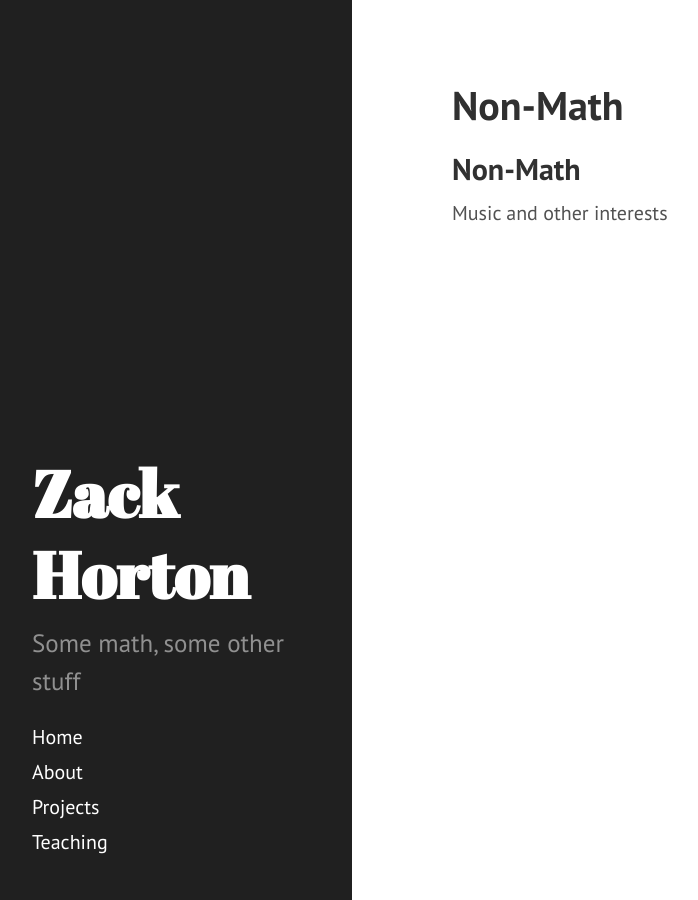
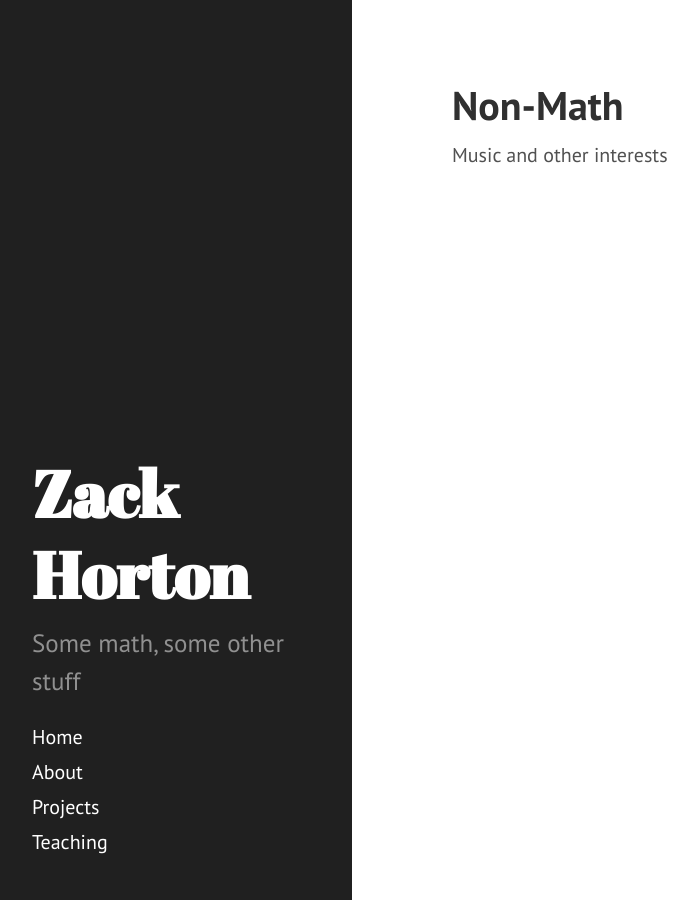
Before and after one commit to zackaryhorton/zackaryhorton.github.io, a Jekyll site: the page built from nonmath.md, in a window 1280 px wide. Shown: the whole page, without its empty margins (8-706 px from the left). Built offline with Jekyll 4.4.1, drawn with Linux system fonts in a browser that asks for light colours; Markdown is read by kramdown in place of the engine named in the settings.

Commit message:
Update nonmath.md

```diff
--- a/nonmath.md
+++ b/nonmath.md
@@ -1,8 +1,5 @@
 ---
 title: Non-Math
 layout: page
-permalink: /nonmath
 ---
-
-## Non-Math
 Music and other interests
```
